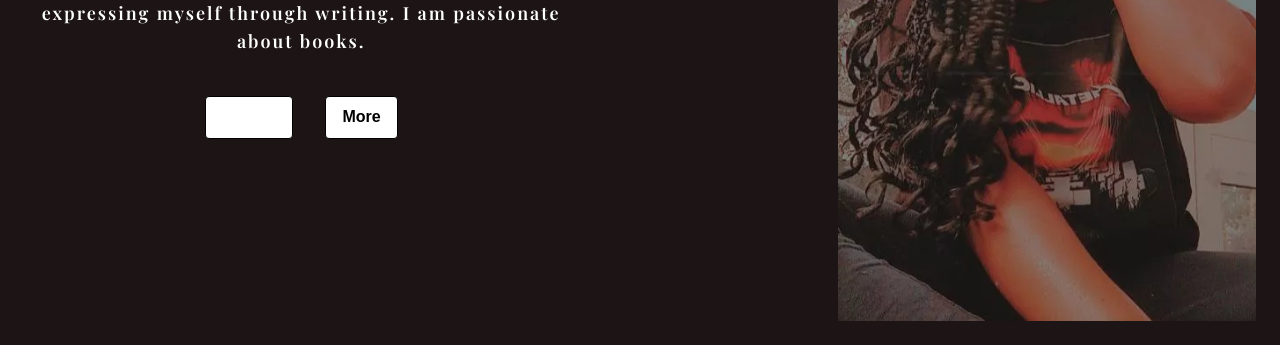
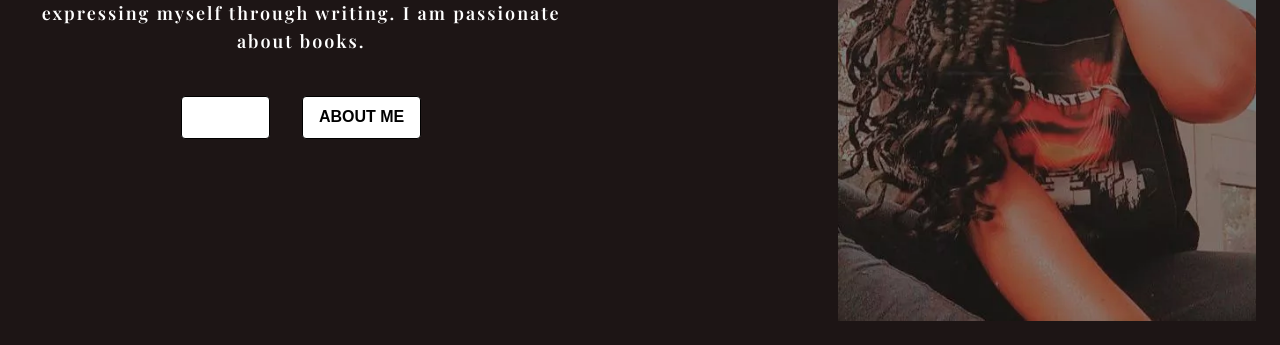
Before and after one commit to Dosu04/Trinitee, a website built with Parcel: page index.html in a window 1280 px wide. Shown: the part 455-800 px from the top of the page. Built offline with nearby package versions, Linux system fonts and the light colour scheme; a web font is replaced by a local one.

Commit message:
Update index.html

```diff
--- a/index.html
+++ b/index.html
@@ -109,7 +109,7 @@
                 <a href="#books"><button class="home-cta-btn anchor button">
                   <span class="home-text03">BOOKS</span>
                 </button></a>
-                <a href="#about"><button class="home-cta-btn1 button">More</button></a>
+                <a href="#about"><button class="home-cta-btn1 button">ABOUT ME</button></a>
               </div>
             </div>
             <img
```
